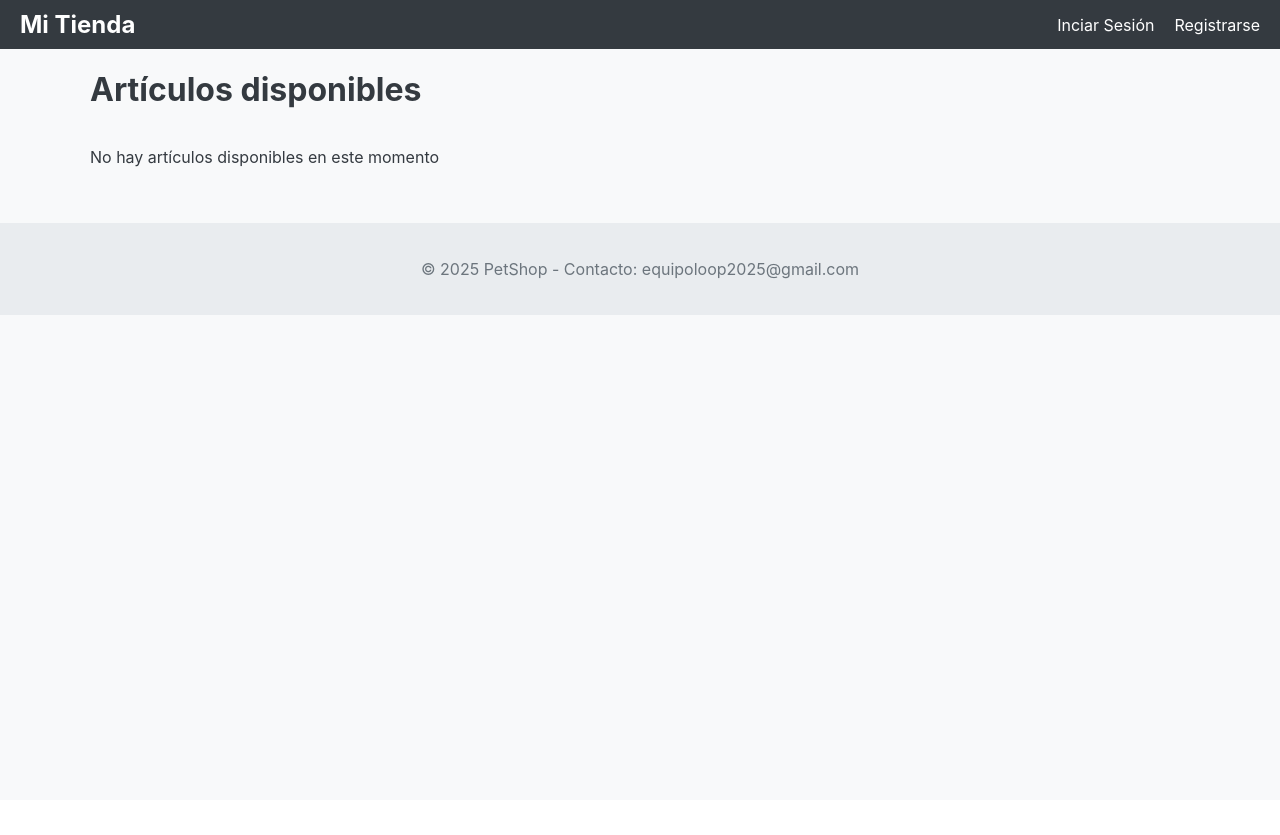
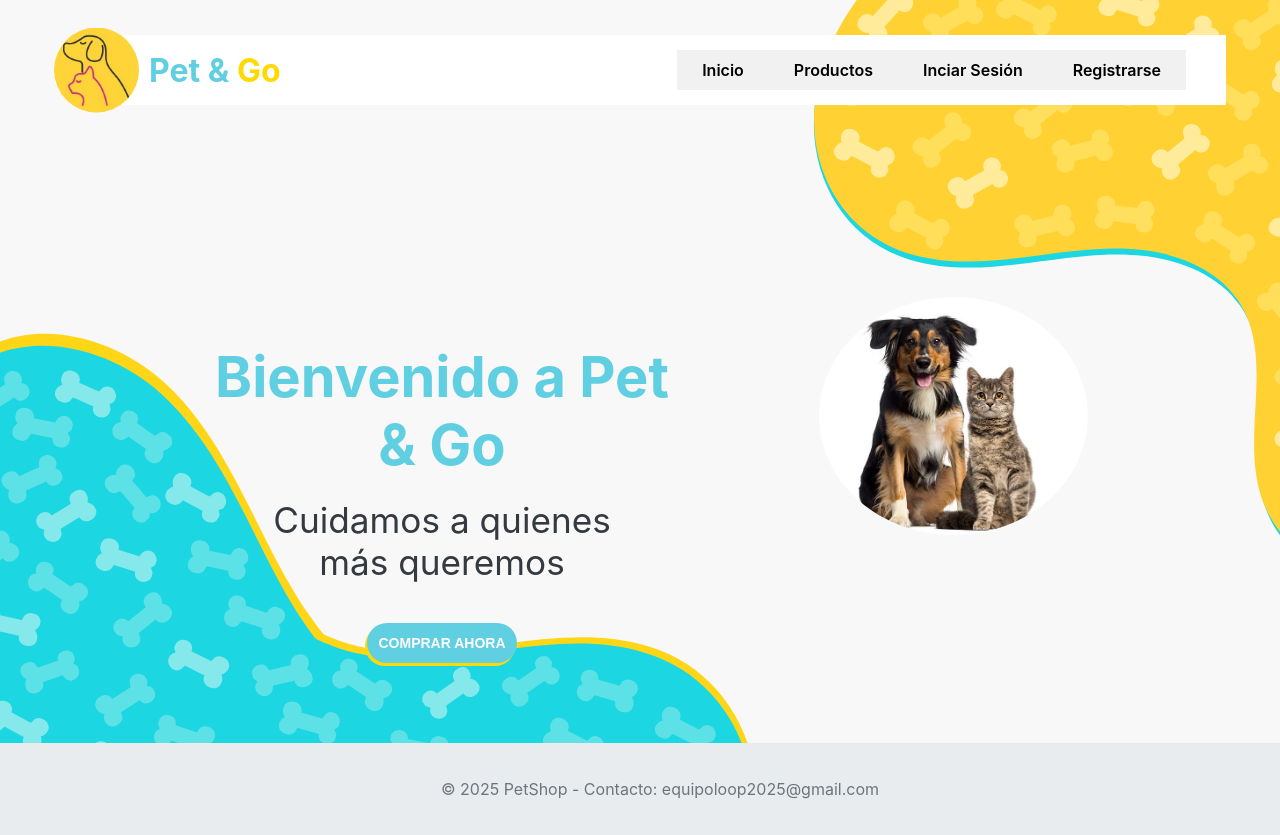
Before and after one commit to EquipoLoop2025/PetShop, a Flask app: page / in a window 1280 px wide. Before the commit the page ends 315 px from the top, so only its background shows below. Run offline with Flask 3, Linux system fonts and the light colour scheme; data that the repository does not hold is empty.

Commit message:
cambios finales 1

```diff
--- a/app.py
+++ b/app.py
@@ -19,9 +19,12 @@ key: str = os.environ.get("SUPABASE_KEY")
 
 supabase: Client = create_client(url, key)
 
-
 @app.route('/')
 def index():
+    return render_template('inicio.html')
+
+@app.route('/productos')
+def productos():
     try:
         response = supabase.table('productos').select('*').execute()
         productos = response.data
@@ -29,6 +32,10 @@ def index():
     except Exception as e:
         flash(f'Error al cargar articulos:{e}', 'danger')
         return render_template('index.html', articulos = [])
+
+@app.route('/inicio')
+def inicio():
+    return render_template('inicio.html')
 
 @app.route('/register', methods = ['GET','POST'])
 def register():
@@ -221,7 +228,7 @@ def agregar_carrito(id):
                 'user_id': user_id
             }).execute()
             flash('Agrgado al Carrito exitosamente', 'success')
-            return redirect(url_for('index'))
+            return redirect(url_for('productos'))
         except Exception as e:
             flash(f'Error al agregar al carrito: {e}', 'danger')
             return redirect(url_for('index'))
--- a/static/style.css
+++ b/static/style.css
@@ -1,7 +1,7 @@
 /* static/css/style.css */
 :root {
-    --primary-color: #007bff;
-    --secondary-color: #6c757d;
+    --primary-color: rgb(96, 207, 226);
+    --secondary-color: rgb(255, 217, 5);
     --danger-color: #dc3545;
     --light-color: #f8f9fa;
     --dark-color: #343a40;
@@ -16,13 +16,25 @@ body {
 }
 
 .container {
-    max-width: 1100px;
-    margin: 20px auto;
-    padding: 0 20px;
+  background-image: url("img/patron.svg");
+  background-size: cover;
+  min-height: 100vh;
+  width: 100%;
+  overflow-x: hidden;
+  background-repeat: no-repeat;
+  position: relative;
+}
+
+.primary-color {
+  color: var(--primary-color);
+}
+
+.secondary-color {
+  color: var(--secondary-color);
 }
 
 nav {
-    background-color: var(--dark-color);
+
     color: white;
     padding: 10px 20px;
     display: flex;
@@ -35,6 +47,9 @@ nav a.brand {
     color: white;
     text-decoration: none;
 }
+ul li .link_button:hover {
+  background-color: rgb(236, 236, 236);
+}
 nav ul {
     list-style: none;
     margin: 0;
@@ -42,15 +57,22 @@ nav ul {
     display: flex;
     align-items: center;
 }
-nav ul li {
-    margin-left: 20px;
+nav ul li .link_button {
+  text-decoration: none;
+  color: black;
+  font-weight: 600;
+  background-color: rgb(241, 241, 241);
+  padding: 10px 25px;
+  transition: 0.3s;
 }
-nav ul li a {
-    color: white;
-    text-decoration: none;
-}
-nav ul li span {
-    color: #ccc;
+
+nav ul span .link_button {
+  text-decoration: none;
+  color: black;
+  font-weight: 600;
+  background-color: rgb(241, 241, 241);
+  padding: 10px 25px;
+  transition: 0.3s;
 }
 
 .alert {
@@ -93,6 +115,35 @@ th { background-color: #f2f2f2; }
 td.actions { display: flex; gap: 10px; }
 td.actions form { margin: 0; }
 
+header {
+  position: sticky;
+  width: 90%;
+  height: 70px;
+  display: flex;
+  justify-content: space-between;
+  align-items: center;
+  background-color: white;
+  margin-left: auto;
+  margin-right: auto;
+  padding: 0 20px 0 0;
+  margin-top: 35px;
+  border-radius: 30px 0px 0px 30px;
+}
+
+header h1 {
+  margin: 0;
+}
+
+header .icono {
+  width: 35px;
+  margin-left: 5px;
+}
+header .icono:hover {
+  cursor: pointer;
+  transform: scale(1.1);
+  transition: transform 0.3s;
+}
+
 .header-actions {
     display: flex;
     justify-content: space-between;
@@ -100,8 +151,20 @@ td.actions form { margin: 0; }
     margin-bottom: 20px;
 }
 
+.logo {
+  display: flex;
+  align-items: center;
+  gap: 10px;
+}
+
+.logo img {
+  width: 85px;
+  height: 85px;
+  clip-path: circle(50% at 50% 50%); /* Recorta la imagen a un círculo */
+}
+
 /* Formularios */
-.auth-form.aut, .item-form {
+.auth-form, .item-form {
     background: white;
     padding: 30px;
     border-radius: 5px;
@@ -154,4 +217,127 @@ footer {
     margin-top: 40px;
     background-color: #e9ecef;
     color: #6c757d;
+    position: absolute;
+    bottom: 0;
+    width: 100%;
 }
+.articulos-container {
+    padding: 20px;
+    rgba(0, 0, 0, 0.5);
+    border-radius: 5px;
+    box-shadow: 0 2px 10px rgba(0,0,0,0.1);
+    max-width: 1200px;
+    margin: 40px auto;
+
+}
+
+.home {
+  width: 90%;
+  margin-left: auto;
+  margin-right: auto;
+  display: flex;
+  margin-top: 15%;
+  justify-content: space-between;
+  align-items: flex-start;
+}
+
+.home div {
+  display: flex;
+  flex-direction: column;
+  justify-content: center;
+  max-width: 500px;
+}
+
+.home div h1 {
+  font-size: 2.5rem;
+  text-align: center;
+  margin-bottom: 15px;
+}
+
+.home div p {
+  font-size: 2rem;
+  margin-top: 10px;
+  text-align: center;
+  width: 80%;
+  margin: auto;
+}
+
+.home-image {
+  width: 300px;
+  height: auto;
+  border-radius: 50%;
+}
+
+.cta-button {
+  width: 150px;
+  height: 40px;
+  border-radius: 30px;
+  background-color: var(--primary-color);
+  color: black;
+  font-weight: 600;
+  border: none;
+  cursor: pointer;
+  transition: background-color 0.3s;
+  margin-right: auto;
+  margin-left: auto;
+  margin-top: 20px;
+  color: white;
+  font-size: 14px;
+  box-shadow: -2px 3px 0px var(--secondary-color);
+  text-transform: uppercase;
+}
+
+@media (min-width: 1200px) {
+  .home {
+    width: 70%;
+  }
+  .home div h1 {
+    font-size: 3.5rem;
+    margin-bottom: 20px;
+  }
+  .home div p {
+    font-size: 2.2rem;
+    margin-bottom: 20px;
+  }
+  .home-image {
+    width: 30%;
+    height: auto;
+  }
+}
+
+@media (max-width: 768px) {
+  header {
+    flex-direction: column;
+    align-items: center;
+    height: auto;
+    padding: 20px;
+    border-radius: 20px;
+  }
+
+  header nav {
+    width: 100%;
+  }
+
+  ul {
+    flex-direction: column;
+    width: 100%;
+    align-items: center;
+    gap: 25px;
+  }
+
+  ul .link_button {
+    width: 100%;
+    text-align: center;
+  }
+
+  .home {
+    flex-direction: column;
+    align-items: center;
+  }
+
+  .home-image {
+    margin-top: 20px;
+    width: 50%;
+    height: auto;
+  }
+}
--- a/templates/base.html
+++ b/templates/base.html
@@ -6,30 +6,38 @@
     <link rel="stylesheet" href="{{ url_for('static', filename='style.css') }}">
     <title>PetShop</title>
 </head>
-<body>
+<body class="container">
     <header>
+        <div class="logo">
+        <img src="../static/img/logo-2.jpeg" class="" alt="" />
+        <h1>
+          <span class="primary-color">Pet & </span
+          ><span class="secondary-color">Go</span>
+        </h1>
+        </div>
         <nav>
-            <a href="{{url_for('index')}}"class="brand">Mi Tienda</a>
+
            <ul>
+               <li><a href="{{url_for('index')}}" class="link_button">Inicio</a></li>
+               <li><a href="{{url_for('productos')}}" class="link_button">Productos</a></li>
             {%if session['user'] %}
-                <li><a href="{{url_for('index')}}">Inicio</a></li>
                 {%if session['user_rol'] == 1 %}
-                <li><a href="{{url_for('catalogo')}}">Mis Artículos</a></li>
+                <li><a href="{{url_for('catalogo')}}" class="link_button">Mis Artículos</a></li>
                 {%endif%}
                 {%if session['user_rol'] == 2 %}
-                <li><a href="{{url_for('carrito')}}">Mi carrito</a></li>
+                <li><a href="{{url_for('carrito')}}" class="link_button">Mi carrito</a></li>
                 {%endif%}
-                <li><span>Hola, {{session['user_nombre']}}</span></li>
-                <li><a href="{{url_for('logout')}}">Cerrar Sesión</a></li>
+                <li><span class="link_button">Hola, {{session['user_nombre']}}</span></li>
+                <li><a href="{{url_for('logout')}}" class="link_button">Cerrar Sesión</a></li>
             {%else%}
-                <li><a href="{{url_for('login')}}">Inciar Sesión</a></li>
-                <li><a href="{{url_for('register')}}">Registrarse</a></li>
+                <li><a href="{{url_for('login')}}" class="link_button">Inciar Sesión</a></li>
+                <li><a href="{{url_for('register')}}" class="link_button">Registrarse</a></li>
             {%endif%}
            </ul>
         </nav>
     </header>
 
-    <main class="container">
+    <main >
         {%with messages = get_flashed_messages(with_categories=true)%}
             {%if messages%}
                 {%for category, message in messages%}
--- a/templates/carrito.html
+++ b/templates/carrito.html
@@ -1,6 +1,7 @@
 {% extends 'base.html' %}
 
 {% block content %}
+<div class="articulos-container">
 
     <div class="header-actions">
         <h1>Mi carrito</h1>
@@ -42,5 +43,6 @@
       <p>No hay ningún producto en el carrito.</p>
       <a href="{{ url_for('index') }}">Agregar productos a tu carrito</a>
     {% endif %}
+</div>
 
 {% endblock %}
--- a/templates/catalogo.html
+++ b/templates/catalogo.html
@@ -2,6 +2,7 @@
 
 {% block content %}
 
+<div class="articulos-container">
   <div class="header-actions">
       <h1>Mis Artículos</h1>
       <a class="btn btn-primary" href="{{url_for('create_article')}}">Crear nuevo</a>
@@ -38,4 +39,7 @@
 
   </table>
 
+</div>
+
+
 {% endblock %}
--- a/templates/index.html
+++ b/templates/index.html
@@ -1,6 +1,7 @@
 {% extends 'base.html' %}
 
 {% block content %}
+<div class="articulos-container">
 <h1>Artículos disponibles</h1>
 <div class="card-container">
     {%for articulo in articulos%}
@@ -17,4 +18,6 @@
     <p>No hay artículos disponibles en este momento</p>
     {%endfor%}
 </div>
+</div>
+
 {% endblock %}
--- /dev/null
+++ b/templates/inicio.html
@@ -0,0 +1,13 @@
+{% extends 'base.html' %}
+
+{% block content %}
+<section class="home" id="inicio">
+      <div>
+        <h1 class="primary-color">Bienvenido a Pet & Go</h1>
+        <p>Cuidamos a quienes más queremos</p>
+        <button class="cta-button">Comprar ahora</button>
+      </div>
+      <img src="../static/img/perro-gato.jpg" alt="perro_gato" class="home-image" />
+    </section>
+
+{% endblock %}
```
Also changed, not shown: index.css (added, +191 -0 lines), static/img/carrito.webp (added), static/img/logo-2.jpeg (added), static/img/logo.jpeg (added), static/img/patron.svg (added), static/img/perro-gato.jpg (added), static/img/user.jpg (added). Lines whose indentation alone changed are shown as unchanged.
